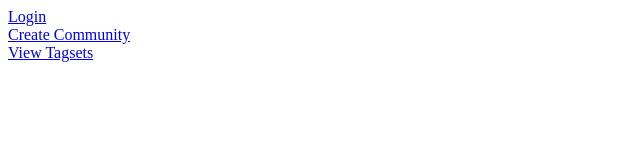
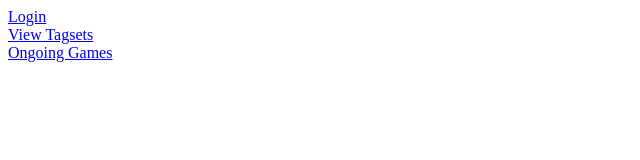
Before and after one commit to ProjectRio/ProjectRio-frontend, a SvelteKit app: page / in a window 1280 px wide. Shown: the top 160 px of the page, without its empty margins (0-640 px from the left). Built offline with nearby package versions, Linux system fonts and the light colour scheme.

Commit message:
progress commit

```diff
--- a/src/routes/+page.svelte
+++ b/src/routes/+page.svelte
@@ -1,7 +1,8 @@
 <section>
   <a href="login">Login</a>
-  <a href="community/create">Create Community</a>
+  <!-- <a href="community/create">Create Community</a> -->
   <a href="tagset/all">View Tagsets</a>
+  <a href="games/ongoing">Ongoing Games</a>
 </section>
 
 <style>
--- a/src/routes/games/ongoing/+page.svelte
+++ b/src/routes/games/ongoing/+page.svelte
@@ -10,7 +10,7 @@
 
   async function getOngoingGames() {
     try {
-      const response = await fetch("https://api.projectrio.app//populate_db/ongoing_game/", {
+      const response = await fetch("https://api.projectrio.app/populate_db/ongoing_game/", {
         method: "GET"
       });
       const result = await response.json();
```
Also changed, not shown: src/routes/login/+page.svelte (+4 -6 lines), src/routes/community/[community]/create_tagset/+page.svelte (renamed from src/routes/community/[community]/create/+page.svelte).
